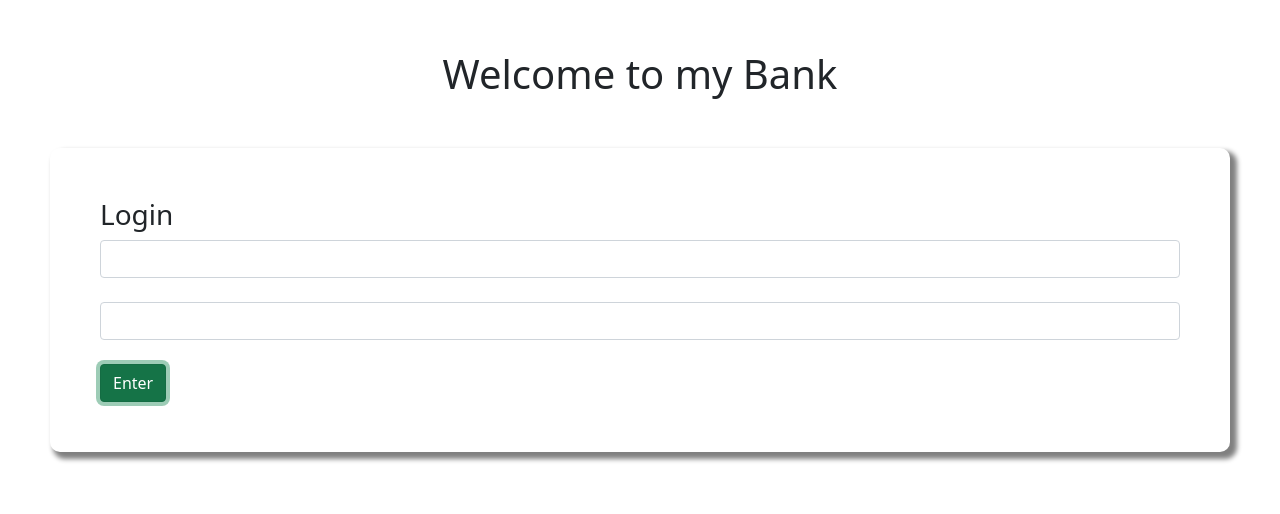
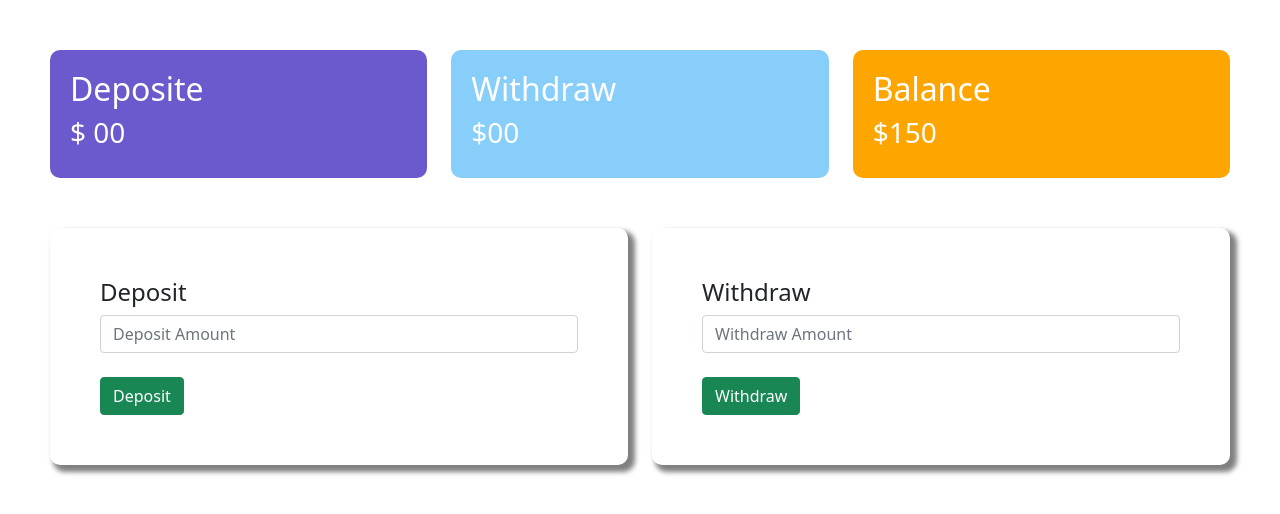
Before and after one commit to banik-shovan/js-bank, a plain HTML site: page index.html in a window 1280 px wide. Both pictures are taken after a click on the button "Enter". Drawn offline with nearby package versions, Linux system fonts and the light colour scheme.

Commit message:
transaction area design

```diff
--- a/index.html
+++ b/index.html
@@ -14,12 +14,65 @@
         <h1 class="text-center">Welcome to my Bank</h1>
         <div class="submit-area">
             <h3>Login</h3>
-            <input type="text" class="form-control">
+            <input type="text" class="form-control" placeholder="Email">
             <br>
-            <input type="password" name="" id="" class="form-control">
+            <input type="password" name="" id="" class="form-control" placeholder="passwoard please">
             <br>
-            <button class="btn btn-success">Enter</button>
+            <button id="login" class="btn btn-success">Enter</button>
         </div>
     </div>
+    <div id="transaction-area">
+        <div class="row text-center">
+            <div class="col-md-4">
+                <div class="deposit status">
+                    <h2>Deposite</h2>
+                    <h3>$ 00</h3>
+                </div>
+
+
+            </div>
+            <div class="col-md-4">
+                <div class="withdraw status">
+                    <h2>Withdraw</h2>
+                    <h3>$00</h3>
+                </div>
+            </div>
+            <div class="col-md-4">
+                <div class="balance status">
+                    <h2>Balance</h2>
+                    <h3>$150</h3>
+                </div>
+            </div>
+        </div>
+        <div class="row">
+            <div class="col-md-6">
+                <div class="submit-area">
+                    <h4>Deposit</h4>
+                    <input type="text" class="form-control" placeholder="Deposit Amount">
+                    <br>
+                    <button class="btn btn-success">Deposit</button>
+                </div>
+
+            </div>
+            <div class="col-md-6">
+                <div class="submit-area">
+                    <h4>Withdraw</h4>
+                    <input type="text" class="form-control" placeholder="Withdraw Amount">
+                    <br>
+                    <button class="btn btn-success">Withdraw</button>
+                </div>
+            </div>
+        </div>
+    </div>
+    <script>
+        const loginBtn=document.getElementById("login")
+        loginBtn.addEventListener("click",function(){
+            const loginArea = document.getElementById("login-area");
+            loginArea.style.display="none";
+            const transactionArea = document.getElementById("transaction-area");
+            transactionArea.style.display="block";
+
+        })
+    </script>
 </body>
 </html>
--- a/style.css
+++ b/style.css
@@ -7,3 +7,21 @@ body{
     border-radius: 10px;
     box-shadow:5px  5px 5px 2px gray;
 }
+#transaction-area{
+    display: none;
+}
+.status{
+    border-radius: 10px;
+    color: white;
+    text-align: left;
+    padding: 20px;
+}
+.deposit{
+    background-color: slateblue ;
+}
+.withdraw{
+    background-color:   lightskyblue;
+}
+.balance{
+    background-color: orange;
+}
```
